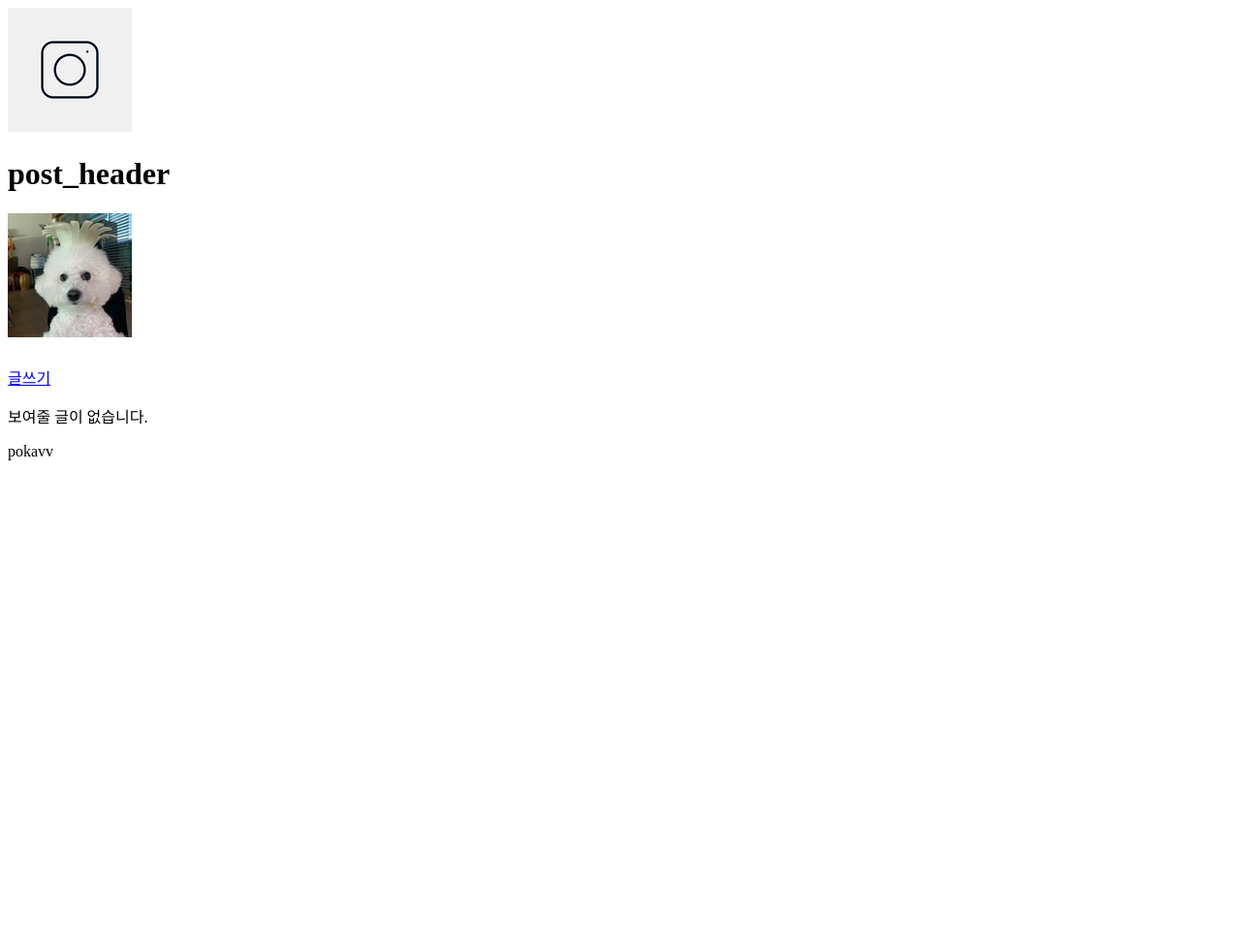
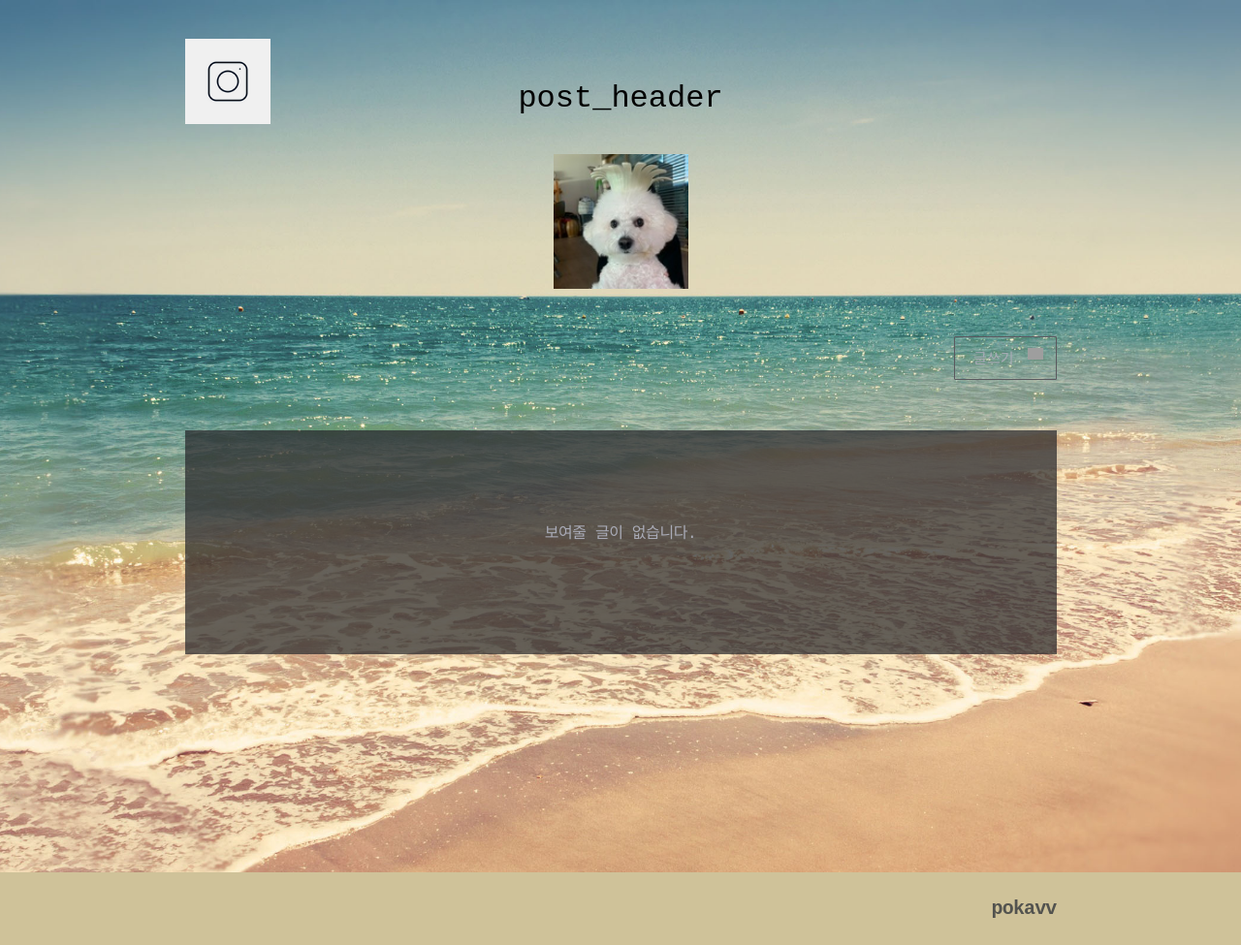
Before and after one commit to pokavv/myforumsite, a Django app: page /list/ in a window 1280 px wide. Shown: the whole page at 97% size. Before the commit the page ends 475 px from the top, so only its background shows below. Run offline with Django 3.2, Linux system fonts and the light colour scheme; data comes from the database, SQL or seed files in the repository; both versions use the stored data as it was after the commit; grey boxes are pictures that could not be loaded.

Commit message:
230331 updated

```diff
--- a/board/static/board/css/post-list.css
+++ b/board/static/board/css/post-list.css
@@ -0,0 +1,203 @@
+h1, h2, h3, p, a, ul, li {
+    margin: 0;
+    padding: 0;
+    font-family:'Courier New', Courier, monospace;
+    font-weight: 200;
+    list-style: none;
+    text-decoration: none;
+    outline: none;
+    color: black;
+}
+
+a:hover, a:active {
+    text-decoration: none;
+}
+
+html {
+    position: relative;
+    min-height: 100%;
+    margin: 0;
+}
+
+body {
+    min-height: 100%;
+    margin: 0;
+    padding: 0;
+    background: url(../images/bg.jpg) no-repeat center top/cover;
+    -webkit-font-smoothing: antialiased;
+    -moz-osx-font-smoothing: auto;
+}
+
+img {
+    margin: 0;
+    padding: 0;
+    border: 0;
+}
+
+#nav{
+    height: 60px;
+}
+#header{
+    margin: 23px 0 39px;
+}
+#content{
+    margin-bottom: 300px;
+}
+#footer{
+    position: absolute;
+    left: 0;
+    bottom: 0;
+    width: 100%;
+    height: 75px;
+    background-color: #cfc299;
+}
+.container{
+    width: 899px;
+    margin: 0 auto;
+}
+
+.logo{
+    width: 65%;
+    min-width: 899px;
+    margin: 0 auto;
+    padding-top: 17px;
+}
+.logo img{
+    width: 88px;
+}
+h1{
+    text-align: center;
+}
+h1 img{
+    width: 139px;
+}
+.btn_post{
+    text-align: right;
+}
+.btn_post a{
+    display: inline-block;
+    margin-bottom: 27px;
+    padding: 10px 43px 11px 19px;
+    font-size: 15px;
+    color: #a9abb7;
+    border: 1px solid #5b595f;
+    border-radius: 1px;
+    background: url(../images/pen.svg)no-repeat 75px 11px/16px;
+}
+.btn_post a:hover{
+    color: #ccc;
+    transition: all 0.2s;
+}
+.post_container{
+    display: grid;
+    margin-bottom: 35px;
+    grid-template-columns: repeat(3,1fr);
+    grid-auto-rows: minmax(322px, auto);
+    grid-column-gap: 58px;
+    grid-row-gap: 35px;
+}
+.post{
+    background: #719cc3;
+    padding: 30px 29px 40px 27px;
+    box-shadow: 0 2px 14px 0 rgba(0, 0, 0, 0.09);
+}
+.post:hover{
+    background: #719cc3;
+    transition: all .15s;
+}
+.post h2{
+    height: 54px;
+    font-size: 18px;
+    color: #fff;
+    line-height: 1.5;
+    letter-spacing: -0.42px;
+    overflow: hidden;
+    text-overflow:
+    ellipsis; display:
+    -webkit-box; -webkit-line-clamp: 2;
+    -webkit-box-orient: vertical; word-wrap:break-word;
+}
+.post .date{
+    margin: 23px 0 17px;
+    font-size: 11px;
+    font-weight: bold;
+    color: #e38917;
+    letter-spacing: -0.25px;
+}
+.post .text{
+    font-size: 14px;
+    color: #a9abb7;
+    line-height: 2.07;
+    letter-spacing: -0.32px;
+    overflow: hidden;
+    text-overflow:
+    ellipsis; display:
+    -webkit-box; -webkit-line-clamp: 5;
+    -webkit-box-orient: vertical; word-wrap:break-word;
+}
+.paging{
+    text-align: center;
+}
+.paging a{
+    display: inline-block;
+}
+.paging .first,.paging .last{
+    color: #f1c68f;
+}
+.paging .first{
+    margin-right: 27px;
+}
+.paging .first:hover img{
+    transform: translateX(-2px);
+    transition: all .1s;
+}
+.paging .last{
+    margin-left: 27px;
+}
+.paging .last img{
+    transform: rotateY(180deg);
+}
+.paging .last:hover img{
+    transform: translateX(2px) rotateY(180deg);
+    transition: all .1s;
+}
+.paging .prev,.paging .next{
+    color: #e38917;
+}
+.paging .prev:hover,.paging .next:hover{
+    color: #c67814;
+    transition: all .2s;
+}
+.paging span{
+    display: inline-block;
+}
+.paging span p{
+    font-size: 14px;
+    font-weight: bold;
+    color: #fff;
+    margin: 0 22px;
+}
+.blank{
+    margin-top: 25px;
+    background: rgba(38, 37, 42, 0.7);
+}
+.blank p{
+    text-align: center;
+    line-height: 1.65;
+    letter-spacing: -0.39px;
+    padding: 94px 0 111px;
+    color: #a9abb7;
+}
+.footer{
+    width: 65%;
+    min-width: 899px;
+    margin: 0 auto;
+}
+.footer p{
+    text-align: right;
+    font-size: 20px;
+    line-height: 75px;
+    font-weight: 800;
+    letter-spacing: -0.85px;
+    color: #53534f;
+}
--- a/board/templates/board/index.html
+++ b/board/templates/board/index.html
@@ -33,7 +33,7 @@
         </div>
         <div id='footer'>
             <div class='footer'>
-                <p>pokavv</p>
+                <p class='pokavv'>pokavv</p>
             </div>
         </div>
     </div>
--- /dev/null
+++ b/board/validators.py
@@ -0,0 +1,5 @@
+from django.core.exceptions import ValidationError
+
+def validate_symbols(value):
+    if ('@' in value) or ('#' in value) or ('&' in value):
+        raise ValidationError('"@"와 "#"과 "&"은 포함될 수 없습니다.', code='symbol-error')
--- a/board/views.py
+++ b/board/views.py
@@ -1,4 +1,7 @@
-from django.shortcuts import render, redirect
+from django.http import Http404
+from django.shortcuts import render, redirect, get_object_or_404
+from .forms import PostForm
+from django.core.paginator import Paginator
 
 from .models import Post
 
@@ -10,32 +13,60 @@ def index(request):
 def post_list(request):
     # 모든 Post를 가져와서 posts에 저장
     posts = Post.objects.all()
+    curr_page_number = request.GET.get('page')
+    paginator = Paginator(posts, 6)
+
+    if curr_page_number is None:
+        curr_page_number = 1
+
+    page = paginator.page(curr_page_number)
+
     # post-list.html을 열 때, posts도 함께 가져오기
     return render(request, 'board/post-list.html', {'posts':posts})
 
 # posting
 def posting(request, pk):
     # primary_key(pk)를 이용해 하나의 posting 검색
-    post = Post.objects.get(pk=pk)
+    try:
+        post = Post.objects.get(id=pk)
+    except Post.DoesNotExist:
+        raise Http404()
+
+    post = get_object_or_404(Post, id=pk)
+    context = {'post': post}
+
     # posting.html을 열 때, post라는 이름으로 가져옴
-    return render(request, 'board/posting.html', {'post':post})
+    return render(request, 'board/posting.html', context)
 
 # new post write
 def write(request):
     if request.method == 'POST':
-        if True:
-            new_post = Post.objects.create(
-                postname = request.POST['postname'],
-                post_image = request.POST['post_image'],
-                contents = request.POST['contents'],
-            )
-        return redirect('/list/')
-    return render(request, 'board/write.html')
+        post_form = PostForm(request.POST)
+        if post_form.is_valid():
+            new_post = post_form.save()
+            return redirect('posting', post_id=new_post.id)
+    else:
+        post_form = PostForm()
+    return render(request, 'board/write.html', {'form': post_form})
 
 # remove post
 def remove(request, pk):
-    post = Post.objects.get(pk=pk)
+    post = get_object_or_404(Post, id=pk)
     if request.method == 'POST':
         post.delete()
-        return redirect('/list/')
-    return render(request, 'board/remove.html', {'Post': post})
+        return redirect('post-list')
+    else:
+        return render(request, 'board/post_confirm_delete.html', {'post':post})
+
+def update(request, pk):
+    post = get_object_or_404(Post, id=pk)
+    if request.method == 'POST':
+        post_form = PostForm(request.POST, instance=post)
+        if post_form.is_valid():
+            post_form.save()
+            return redirect('posting', post_id=post.pk)
+    else:
+        post_form = PostForm(instance=post)
+
+    post_form = PostForm(instance=post)
+    return render(request, 'board/write.html', {'form': post_form})
```
Also changed, not shown: board/forms.py (added, +22 -0 lines), board/static/board/css/form.css (added, +9 -0 lines), board/static/board/css/posting.css (+155 -0 lines), board/validate_data.py (added, +20 -0 lines), board/static/board/images/bg.jpg (added), db.sqlite3.
